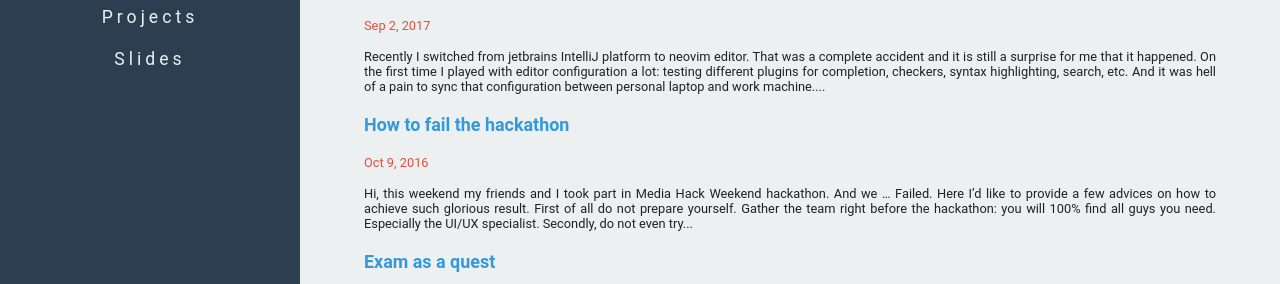
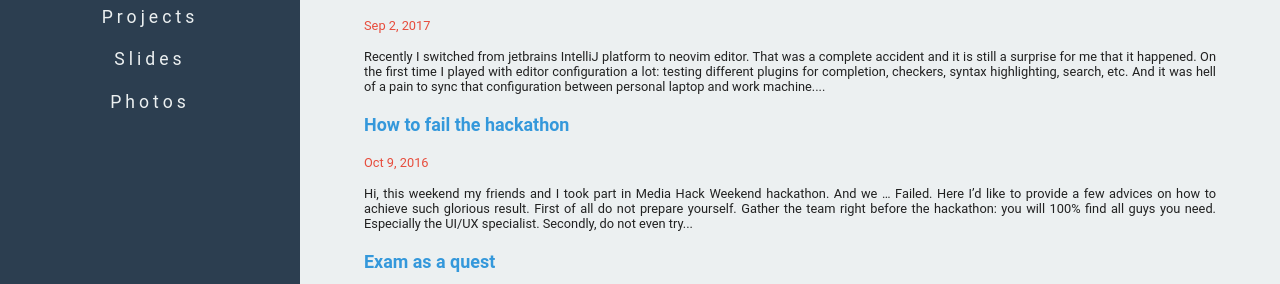
Before and after one commit to anxolerd/anxolerd.github.io, a Jekyll site: the page built from index.html, in a window 1280 px wide. Shown: the part 162-446 px from the top of the page. Built offline with Jekyll 4.4.1, drawn with Linux system fonts in a browser that asks for light colours; some web fonts are replaced.

Commit message:
Add link to 500px in the nav menu

```diff
--- a/_includes/site-nav.html
+++ b/_includes/site-nav.html
@@ -16,6 +16,10 @@
       </a>
       {% endif %}
     {% endfor %}
+    <a class="nav-link"
+       href="https://500px.com/anxolerd" >
+       Photos
+    </a>
   </nav>
 
 </aside>
```
